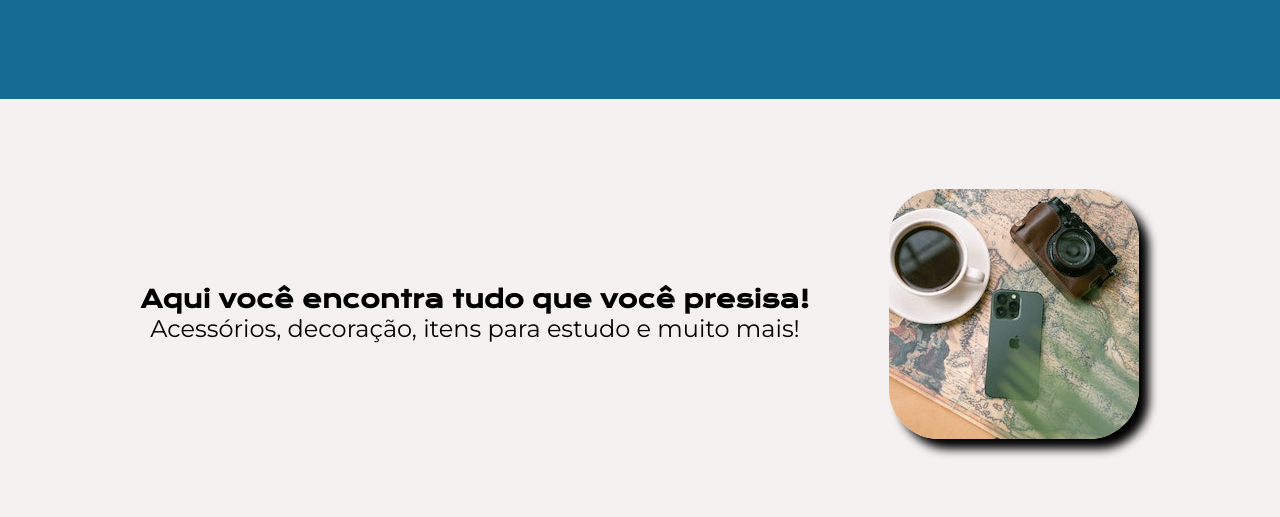
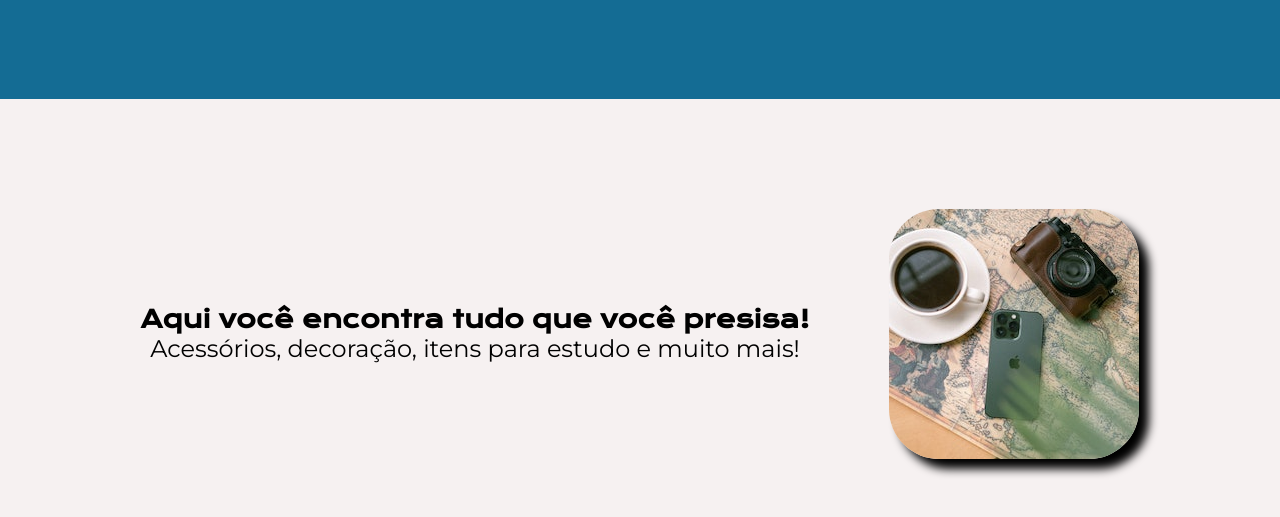
Before and after one commit to adrianfachi/Lojinha, a plain HTML site: page index.html in a window 1280 px wide. Shown: the part 283-800 px from the top of the page. Drawn offline with nearby package versions, Linux system fonts and the light colour scheme.

Commit message:
Update style.css

```diff
--- a/style.css
+++ b/style.css
@@ -58,7 +58,7 @@ h1{
     justify-content: center;
     align-items: center;
     gap: 80px;
-    padding: 7%;
+    padding: 110px 7%;
     font-family: 'Montserrat', sans-serif;
     font-size: 1.5rem;
     color: var(--cor-primaria);
```
